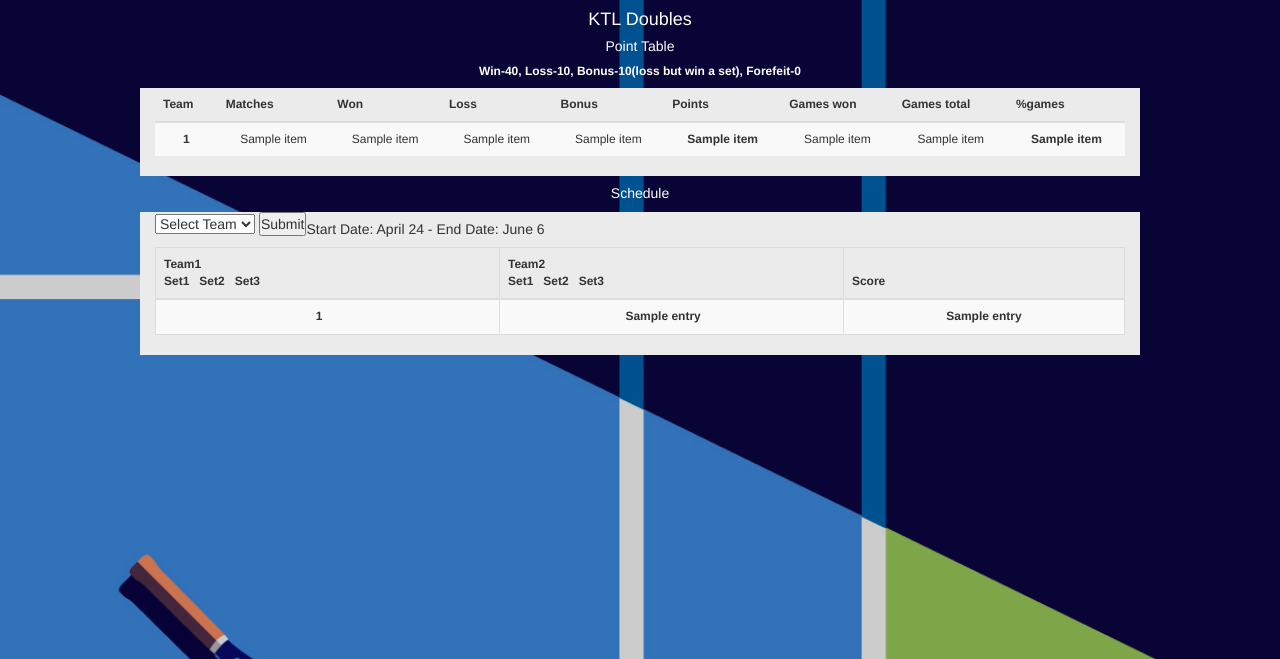
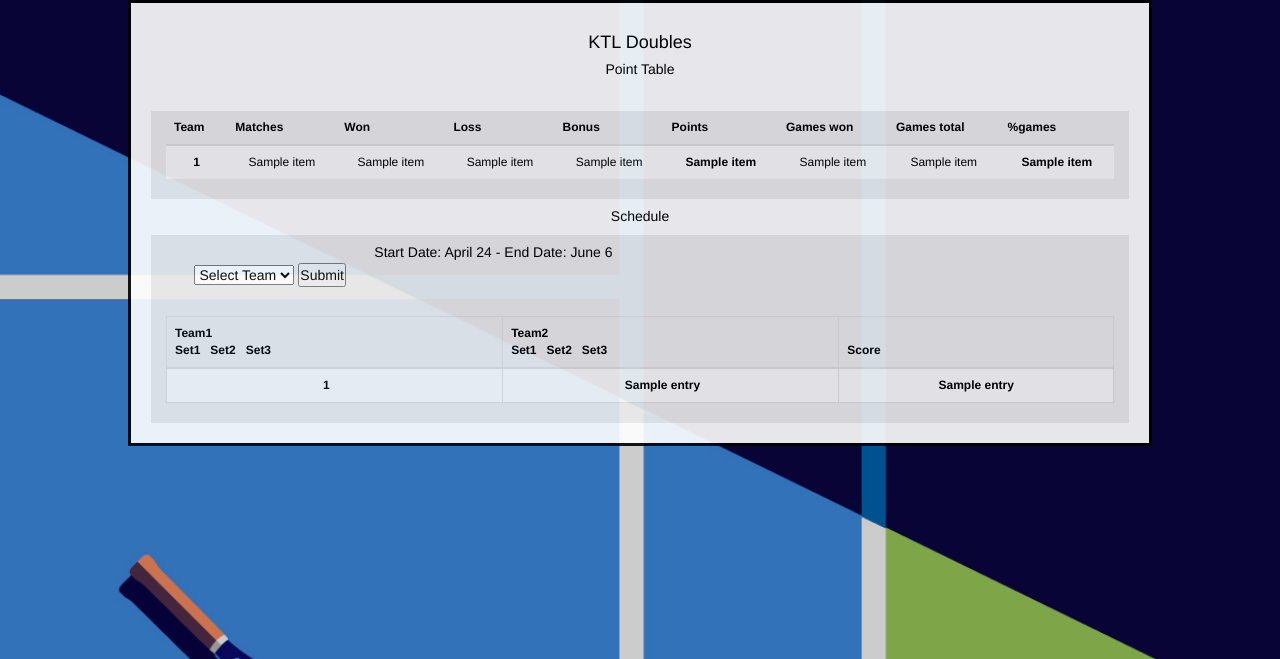
Before and after one commit to HarshaNyshadham/KTL, a Flask app: template source/templates/KTLDoubles.html in a window 1280 px wide. Shown: the part 141-800 px from the top of the page. Run offline with Flask 2, Linux system fonts and the light colour scheme; tables that the repository leaves empty hold one stand-in row (values such as "Sample post"); the template is opened without the code that fills it: values that come from a table or form of the project are taken from there, most other values are stand-ins (such as "Sample title", 1, 10 or a date in 2020); some libraries are stand-ins or nearby versions.

Commit message:
Update KTLDoubles.html

```diff
--- a/source/templates/KTLDoubles.html
+++ b/source/templates/KTLDoubles.html
@@ -12,9 +12,9 @@
 </head>
 
 
-
-<h4 class = 'text-center' style = "color:white;"> KTL Doubles </h4>
-<h5 class = 'text-center' style = "color:white;">
+<div class="ScheduleDiv">
+<h4 class = 'text-center' style = "color:black;"> KTL Doubles </h4>
+<h5 class = 'text-center' style = "color:black;">
   Point Table
   <h6 class = 'text-center' style = "color:white;font-size: 12px;">
     <b>Win-40, Loss-10, Bonus-10(loss but win a set), Forefeit-0</b>
@@ -65,7 +65,7 @@
 </div>
 
 <!-- ************ schedule ********* -->
-<h5 class = 'text-center' style = "color:white;">
+<h5 class = 'text-center' style = "color:black;">
   Schedule
 </h5>
 
@@ -180,5 +180,5 @@
          </tbody>
 </table>
 </div>
-
+</div>
 {% endblock %}
```
